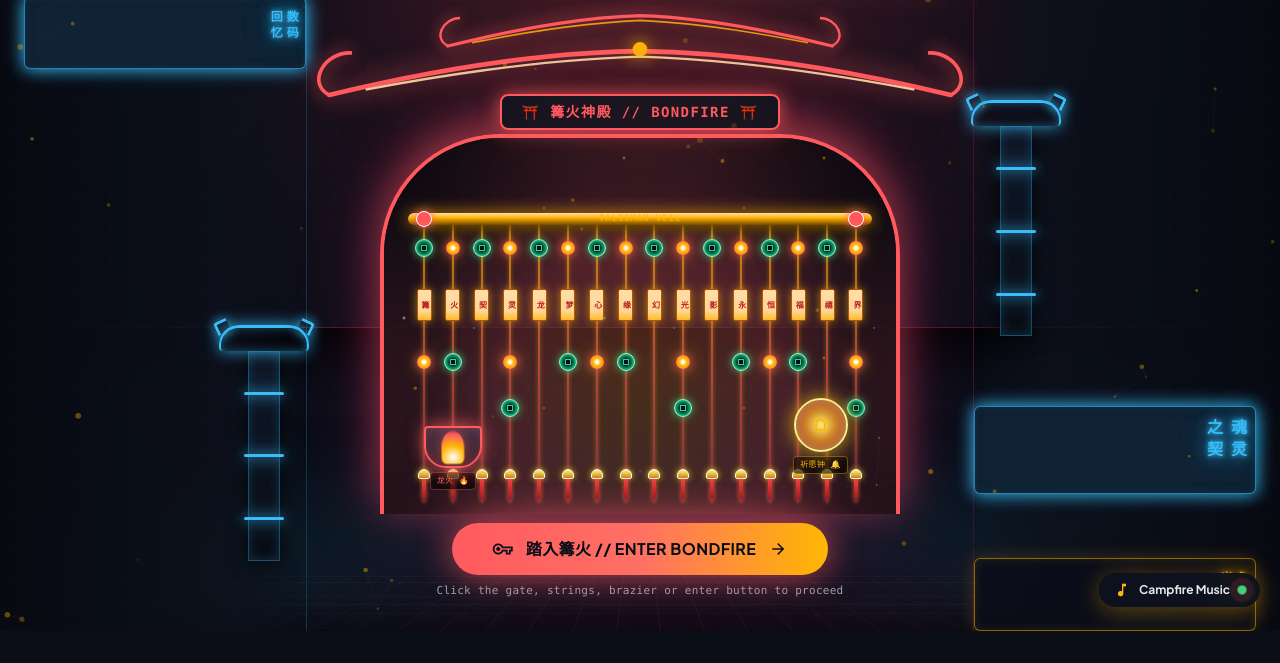
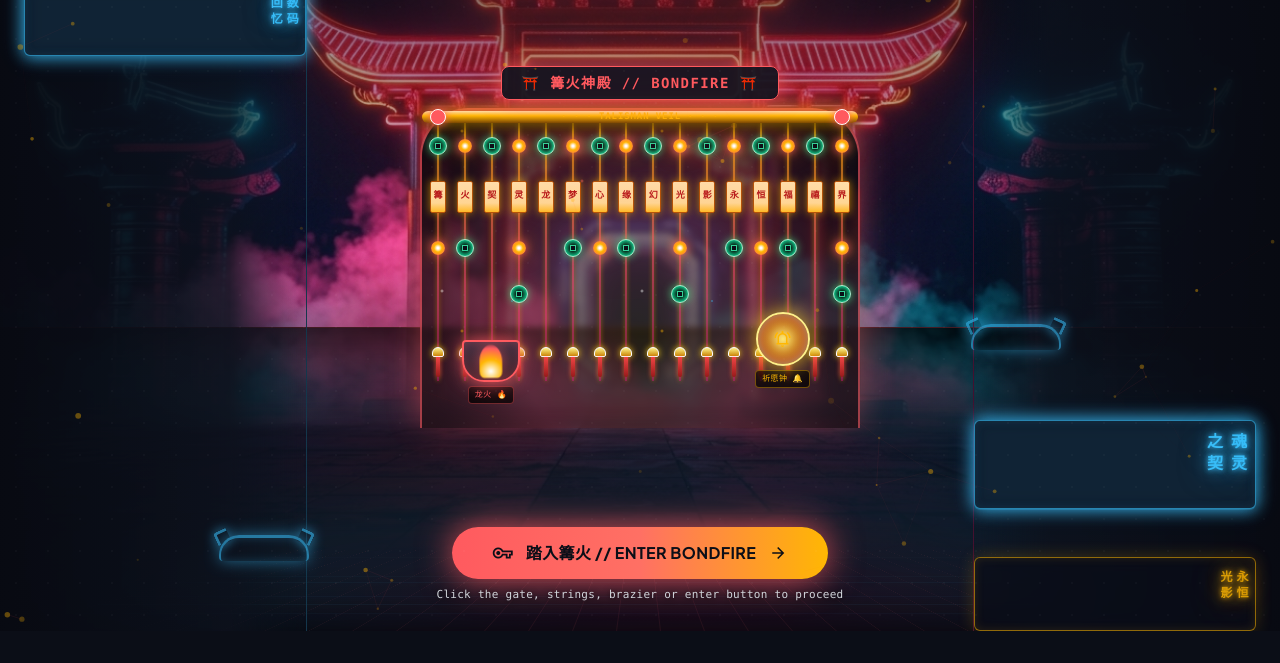
Before and after one commit to Harshal9865/bondfire-app, a website with bundled scripts: page index.html in a window 1280 px wide. Shown: the part 169-832 px from the top of the page. Built offline with nearby package versions, Linux system fonts and the light colour scheme; a web font is replaced by a local one.

Commit message:
fix: replace crude SVG gate lines with authentic 3D cyberpunk scene, isolate against browser translation bug, and eliminate jukebox overlap

```diff
--- a/css/components.css
+++ b/css/components.css
@@ -688,16 +688,22 @@
 /* Master Gate Universe Stage */
 .cyber-gate-universe {
   position: relative;
-  width: 100%;
-  min-height: 100vh;
-  min-height: 100dvh;
-  background: radial-gradient(circle at 50% 35%, #180812 0%, #0c0816 35%, #05060a 80%, #030407 100%);
+  width: 100vw;
+  height: 100vh;
+  height: 100dvh;
+  background-color: #05070e;
   overflow: hidden;
   display: flex;
   flex-direction: column;
   justify-content: space-between;
   align-items: center;
   perspective: 1200px;
+}
+
+/* Hide floating jukebox on the gate sanctuary screen to prevent any overlap */
+body[data-view="GATE"] #spotify-jukebox-container,
+#cyber-gate-screen ~ #jukebox-mount #spotify-jukebox-container {
+  display: none !important;
 }
 
 /* Cyber Floor & Wet Street Reflection */
@@ -707,7 +713,7 @@
   left: 0;
   right: 0;
   height: 38%;
-  background: linear-gradient(180deg, rgba(8, 12, 24, 0) 0%, rgba(11, 14, 25, 0.88) 25%, #05070d 100%);
+  background: linear-gradient(180deg, rgba(8, 12, 24, 0) 0%, rgba(11, 14, 25, 0.6) 35%, #05070d 100%);
   border-top: 1px solid rgba(255, 90, 95, 0.25);
   box-shadow: inset 0 20px 60px rgba(0, 0, 0, 0.95);
   z-index: 10;
@@ -911,30 +917,31 @@
 /* Gate Center Archway Aperture */
 .cyber-gate-portal-arch {
   position: relative;
-  width: 100%;
-  max-width: 520px;
-  height: 380px;
-  border-top: 4px solid #ff5a5f;
-  border-left: 4px solid #ff5a5f;
-  border-right: 4px solid #ff5a5f;
-  border-radius: 120px 120px 0 0;
+  width: 92vw;
+  max-width: 440px;
+  height: 320px;
+  border-top: 3px solid rgba(255, 90, 95, 0.85);
+  border-left: 2px solid rgba(255, 90, 95, 0.6);
+  border-right: 2px solid rgba(255, 90, 95, 0.6);
+  border-radius: 48px 48px 0 0;
   box-shadow:
-    0 -10px 40px rgba(255, 90, 95, 0.5),
-    inset 0 10px 45px rgba(255, 90, 95, 0.35),
-    0 0 80px rgba(247, 37, 133, 0.25);
-  background: radial-gradient(circle at 50% 60%, rgba(255, 90, 95, 0.12) 0%, rgba(11, 14, 25, 0.95) 80%);
+    0 -8px 32px rgba(255, 90, 95, 0.45),
+    inset 0 10px 30px rgba(255, 90, 95, 0.25);
+  background: rgba(11, 14, 25, 0.45);
+  backdrop-filter: blur(3px);
   display: flex;
   flex-direction: column;
   align-items: center;
   overflow: visible;
+  margin: 0 auto;
 }
 
 /* Portal Core Glowing Void */
 .cyber-portal-void {
   position: absolute;
   inset: 0;
-  border-radius: 116px 116px 0 0;
-  background: radial-gradient(circle at 50% 70%, rgba(255, 183, 3, 0.15) 0%, rgba(255, 90, 95, 0.2) 40%, rgba(5, 7, 13, 0.95) 90%);
+  border-radius: 46px 46px 0 0;
+  background: radial-gradient(circle at 50% 70%, rgba(255, 183, 3, 0.12) 0%, rgba(255, 90, 95, 0.18) 40%, rgba(5, 7, 13, 0.85) 90%);
   overflow: hidden;
   z-index: 1;
 }
@@ -962,11 +969,9 @@
    ============================================================================== */
 
 .cyber-curtain-container {
-  position: absolute;
-  top: 75px;
-  left: 24px;
-  right: 24px;
-  height: 290px;
+  position: relative;
+  width: 100%;
+  height: 270px;
   z-index: 25;
   display: flex;
   flex-direction: column;
@@ -1078,22 +1083,25 @@
 
 /* Charm Type 3: Rectangular Taoist Cyber-Talisman Paper Tag */
 .talisman-paper-tag {
-  width: 15px;
+  width: 16px;
   height: 32px;
   background: linear-gradient(180deg, #ffdea9 0%, #ffd795 70%, #ffba27 100%);
   border: 1px solid #b45309;
   border-radius: 2px;
-  box-shadow: 0 0 10px rgba(255, 183, 3, 0.6);
+  box-shadow: 0 0 8px rgba(255, 183, 3, 0.6);
   display: flex;
   align-items: center;
   justify-content: center;
-  writing-mode: vertical-rl;
+  overflow: hidden;
   font-family: 'DotGothic16', monospace;
-  font-size: 8px;
+  font-size: 9px;
   font-weight: bold;
   color: #b91c1c;
   line-height: 1;
-  margin: 18px 0;
+  margin: 12px 0;
+  user-select: none;
+  pointer-events: none;
+  white-space: nowrap;
 }
 
 /* Charm Type 4: Weighted Brass Cyber Bell & Tassel at tip */
--- a/js/components/gateScreen.js
+++ b/js/components/gateScreen.js
@@ -1,13 +1,14 @@
 // ==============================================================================
 // CYBERPUNK CHINESE NEON TORII / PAIFANG GATE ENTRY PORTAL
-// Immersive full-screen entrance sanctuary with interactive talisman string curtain,
-// ceremonial dragon brazier, resonant wind gong, and cinematic warp entry.
+// Immersive full-screen entrance sanctuary with authentic 3D cyberpunk scene,
+// interactive talisman string curtain, ceremonial dragon brazier, resonant wind gong,
+// and cinematic warp entry sequence into Bondfire.
 // ==============================================================================
 
 import { store } from '../state/store.js';
 import { audio } from '../visuals/audioSynth.js';
 
-// Designer Talisman Runes for Paper Tags
+// Designer Talisman Runes for Paper Tags (isolated with notranslate)
 const TALISMAN_RUNES = ['篝', '火', '契', '灵', '龙', '梦', '心', '缘', '幻', '光', '影', '永', '恒', '福', '禧', '界'];
 
 export function renderGateScreen() {
@@ -29,9 +30,9 @@ export function renderGateScreen() {
         <!-- Designer Charm 1: Top Jade Bi Ring or Flame Bead -->
         ${hasBiTop ? '<div class="cyber-talisman-charm talisman-jade-bi" title="Jade Bi Charm"></div>' : '<div class="cyber-talisman-charm talisman-flame-bead" title="Cyber Flame Bead"></div>'}
 
-        <!-- Designer Charm 2: Mid Taoist Cyber-Talisman Paper Tag -->
-        <div class="cyber-talisman-charm talisman-paper-tag" title="Cyber Talisman: ${rune}">
-          <span>${rune}</span>
+        <!-- Designer Charm 2: Mid Taoist Cyber-Talisman Paper Tag (notranslate protected) -->
+        <div class="cyber-talisman-charm talisman-paper-tag notranslate" translate="no" title="Cyber Talisman: ${rune}">
+          <span class="notranslate select-none" translate="no">${rune}</span>
         </div>
 
         <!-- Designer Charm 3: Mid/Lower Flame Bead or Bi -->
@@ -48,112 +49,73 @@ export function renderGateScreen() {
   }
 
   return `
-    <div id="cyber-gate-screen" class="cyber-gate-universe select-none">
+    <div id="cyber-gate-screen" class="cyber-gate-universe select-none notranslate" translate="no">
 
-      <!-- Top Ambient Cyber Starfield / Scanline Layer -->
-      <div class="absolute inset-0 bg-[radial-gradient(ellipse_at_top,_rgba(255,90,95,0.18)_0%,_rgba(11,14,25,0.92)_60%,_#05070d_100%)] pointer-events-none z-0"></div>
+      <!-- Authentic Cyberpunk Torii Paifang 3D Scene Backdrop (Reference Images 1 & 2) -->
+      <div class="absolute inset-0 bg-cover bg-center sm:bg-bottom bg-no-repeat pointer-events-none z-0" style="background-image: url('assets/cyber_gate_scene.jpg');"></div>
 
-      <!-- Horizontal Cyber Wall: Left Side with Blue Neon Pagoda Pillar & Vertical Signs -->
-      <aside class="cyber-wall-left hidden sm:flex">
-        <!-- Vertical Holographic Chinese Neon Sign -->
-        <div class="neon-chinese-sign neon-sign-red ml-4 sm:ml-6 mb-16 shadow-2xl">
-          <span>赛博·篝火</span>
-        </div>
-        <div class="neon-chinese-sign neon-sign-cyan ml-4 sm:ml-6 text-xs opacity-80">
-          <span>数码回忆</span>
-        </div>
+      <!-- Atmospheric Darkness & Vignette Gradients -->
+      <div class="absolute inset-0 bg-gradient-to-t from-[#0B0E17] via-transparent to-[#0B0E17]/85 pointer-events-none z-1"></div>
 
-        <!-- Flanking Pagoda Lantern Tower (Reference Image 2) -->
-        <div class="cyber-pillar-tower ml-auto mr-2">
-          <div class="cyber-pillar-roof"></div>
-          <div class="cyber-pillar-shaft">
-            <div class="cyber-pillar-glow-ring"></div>
-            <div class="cyber-pillar-glow-ring"></div>
-            <div class="cyber-pillar-glow-ring"></div>
-          </div>
-        </div>
-      </aside>
-
-      <!-- Horizontal Cyber Wall: Right Side with Blue Neon Pagoda Pillar & Vertical Signs -->
-      <aside class="cyber-wall-right hidden sm:flex">
-        <!-- Flanking Pagoda Lantern Tower (Reference Image 2) -->
-        <div class="cyber-pillar-tower mr-auto ml-2">
-          <div class="cyber-pillar-roof"></div>
-          <div class="cyber-pillar-shaft">
-            <div class="cyber-pillar-glow-ring"></div>
-            <div class="cyber-pillar-glow-ring"></div>
-            <div class="cyber-pillar-glow-ring"></div>
-          </div>
-        </div>
-
-        <!-- Vertical Holographic Chinese Neon Sign -->
-        <div class="neon-chinese-sign neon-sign-cyan mr-4 sm:mr-6 mb-16 shadow-2xl">
-          <span>魂灵之契</span>
-        </div>
-        <div class="neon-chinese-sign neon-sign-gold mr-4 sm:mr-6 text-xs opacity-80">
-          <span>永恒光影</span>
-        </div>
-      </aside>
-
-      <!-- Wet Reflective Stone Floor with Animated Ground Mist / Fog -->
+      <!-- Wet Floor Reflection Grid Overlay -->
       <div class="cyber-wet-floor">
         <div class="cyber-floor-grid"></div>
         <div class="cyber-ground-fog-layer"></div>
       </div>
 
+      <!-- Horizontal Cyber Wall: Left Side Vertical Holographic Signs -->
+      <aside class="cyber-wall-left hidden lg:flex notranslate" translate="no">
+        <div class="neon-chinese-sign neon-sign-red ml-6 mb-12 shadow-2xl">
+          <span class="notranslate" translate="no">赛博·篝火</span>
+        </div>
+        <div class="neon-chinese-sign neon-sign-cyan ml-6 text-xs opacity-85">
+          <span class="notranslate" translate="no">数码回忆</span>
+        </div>
+        <div class="cyber-pillar-tower ml-auto mr-2 opacity-60">
+          <div class="cyber-pillar-roof"></div>
+        </div>
+      </aside>
+
+      <!-- Horizontal Cyber Wall: Right Side Vertical Holographic Signs -->
+      <aside class="cyber-wall-right hidden lg:flex notranslate" translate="no">
+        <div class="cyber-pillar-tower mr-auto ml-2 opacity-60">
+          <div class="cyber-pillar-roof"></div>
+        </div>
+        <div class="neon-chinese-sign neon-sign-cyan mr-6 mb-12 shadow-2xl">
+          <span class="notranslate" translate="no">魂灵之契</span>
+        </div>
+        <div class="neon-chinese-sign neon-sign-gold mr-6 text-xs opacity-85">
+          <span class="notranslate" translate="no">永恒光影</span>
+        </div>
+      </aside>
+
       <!-- Top Header Title: Animated Cyberpunk Welcome Neon Typography -->
-      <header class="w-full max-w-4xl mx-auto pt-6 sm:pt-8 md:pt-10 px-4 text-center z-30 flex flex-col items-center">
+      <header class="w-full max-w-3xl mx-auto pt-5 sm:pt-7 px-4 text-center z-30 flex flex-col items-center notranslate" translate="no">
         <!-- Holographic Cyber Seal Badge -->
-        <div class="inline-flex items-center gap-2 px-3 py-1 rounded-full bg-[#161a29]/90 border border-sunset-coral/50 shadow-[0_0_15px_rgba(255,90,95,0.4)] mb-3">
+        <div class="inline-flex items-center gap-2 px-3.5 py-1 rounded-full bg-[#10131c]/85 border border-sunset-coral/50 shadow-[0_0_18px_rgba(255,90,95,0.4)] mb-2 backdrop-blur-sm">
           <span class="w-2 h-2 rounded-full bg-sunset-coral animate-ping"></span>
-          <span class="text-[10px] sm:text-xs font-mono font-bold tracking-widest text-sunset-coral uppercase">
+          <span class="text-[10px] sm:text-xs font-mono font-bold tracking-widest text-sunset-coral uppercase notranslate" translate="no">
             ⛩️ DIGITAL SANCTUARY GATE // 篝火传送门
           </span>
         </div>
 
         <!-- Master Animated Welcome Heading (User Request) -->
-        <h1 class="font-display font-black text-2xl sm:text-4xl md:text-5xl lg:text-6xl tracking-tight text-white uppercase drop-shadow-[0_0_20px_rgba(255,90,95,0.85)] leading-tight">
+        <h1 class="font-display font-black text-2xl sm:text-4xl md:text-5xl tracking-tight text-white uppercase drop-shadow-[0_0_22px_rgba(255,90,95,0.9)] leading-tight notranslate" translate="no">
           WELCOME TO <span class="bg-gradient-to-r from-sunset-coral via-[#FF7064] to-amber-gold bg-clip-text text-transparent underline decoration-sunset-coral/50 decoration-wavy">BONDFIRE</span>
         </h1>
 
         <!-- Cyberpunk Chinese Subtitle -->
-        <p class="font-mono text-xs sm:text-sm text-gray-300 mt-2 flex items-center justify-center gap-2">
-          <span class="text-amber-gold">「 踏入赛博篝火 · 开启真实回忆 」</span>
-          <span class="text-gray-500 hidden sm:inline">— Touch strings to part the veil —</span>
+        <p class="font-mono text-xs sm:text-sm text-gray-200 mt-1.5 flex items-center justify-center gap-2 drop-shadow-[0_2px_4px_rgba(0,0,0,0.9)] notranslate" translate="no">
+          <span class="text-amber-gold font-bold">「 踏入赛博篝火 · 开启真实回忆 」</span>
+          <span class="text-gray-400 hidden sm:inline">— Brush strings to part the veil —</span>
         </p>
       </header>
 
-      <!-- Centerpiece: Grand Cyberpunk Torii / Paifang Gate (Reference Images 1 & 2) -->
-      <section class="cyber-torii-frame w-full px-2 my-auto" id="cyber-gate-portal-frame">
+      <!-- Centerpiece: Torii Portal Archway with Interactive Talisman String Curtain -->
+      <section class="cyber-torii-frame w-full px-2 my-auto flex flex-col items-center justify-center" id="cyber-gate-portal-frame">
 
-        <!-- Multi-tier Sweeping Pagoda Roof (Top Tier) -->
-        <div class="cyber-roof-tier-top mx-auto relative flex justify-center items-end">
-          <svg viewBox="0 0 500 60" class="w-full h-full overflow-visible" fill="none">
-            <!-- Sweeping curved roof ridge -->
-            <path d="M 10 50 Q 150 15 250 12 Q 350 15 490 50" stroke="#ff5a5f" stroke-width="4" filter="drop-shadow(0 0 10px #ff5a5f)" stroke-linecap="round"/>
-            <path d="M 40 46 Q 160 22 250 18 Q 340 22 460 46" stroke="#ffb703" stroke-width="2" opacity="0.85"/>
-            <!-- Flying Eaves Dragon Tips -->
-            <path d="M 10 50 C -10 40 5 15 25 15" stroke="#ff5a5f" stroke-width="3" filter="drop-shadow(0 0 8px #ff5a5f)"/>
-            <path d="M 490 50 C 510 40 495 15 475 15" stroke="#ff5a5f" stroke-width="3" filter="drop-shadow(0 0 8px #ff5a5f)"/>
-          </svg>
-        </div>
-
-        <!-- Multi-tier Sweeping Pagoda Roof (Main Middle Tier with Dougong brackets) -->
-        <div class="cyber-roof-tier-main mx-auto relative flex justify-center items-end">
-          <svg viewBox="0 0 700 70" class="w-full h-full overflow-visible" fill="none">
-            <!-- Main wide sweeping curved roof ridge -->
-            <path d="M 10 58 Q 200 12 350 10 Q 500 12 690 58" stroke="#ff5a5f" stroke-width="5" filter="drop-shadow(0 0 14px #ff5a5f)" stroke-linecap="round"/>
-            <path d="M 50 52 Q 220 20 350 16 Q 480 20 650 52" stroke="#ffdea9" stroke-width="2.5" opacity="0.9"/>
-            <!-- Sweeping Eaves Up-turns -->
-            <path d="M 10 58 C -15 45 5 10 35 12" stroke="#ff5a5f" stroke-width="4" filter="drop-shadow(0 0 10px #ff5a5f)"/>
-            <path d="M 690 58 C 715 45 695 10 665 12" stroke="#ff5a5f" stroke-width="4" filter="drop-shadow(0 0 10px #ff5a5f)"/>
-            <!-- Central Pagoda Crest / Jewel -->
-            <circle cx="350" cy="8" r="8" fill="#ffb703" filter="drop-shadow(0 0 10px #ffb703)"/>
-          </svg>
-        </div>
-
-        <!-- Center Glowing Signboard -->
-        <div class="relative -mt-3 mb-1 px-5 py-1.5 rounded-lg bg-[#0E121E]/95 border-2 border-sunset-coral shadow-[0_0_20px_rgba(255,90,95,0.8)] z-30 flex items-center gap-2">
+        <!-- Center Glowing Signboard over the gate portal -->
+        <div class="relative mb-2 px-5 py-1.5 rounded-lg bg-[#0E121E]/95 border border-sunset-coral shadow-[0_0_20px_rgba(255,90,95,0.8)] z-30 flex items-center gap-2 notranslate" translate="no">
           <span class="text-sunset-coral font-bold text-xs sm:text-sm tracking-widest font-mono">⛩️ 篝火神殿 // BONDFIRE ⛩️</span>
         </div>
 
@@ -170,7 +132,7 @@ export function renderGateScreen() {
             <!-- Brass Mounting Pole -->
             <div class="cyber-curtain-pole">
               <div class="cyber-curtain-pole-finial"></div>
-              <div class="text-[9px] font-mono font-bold tracking-widest text-amber-gold uppercase opacity-80">
+              <div class="text-[9px] font-mono font-bold tracking-widest text-amber-gold uppercase opacity-90 notranslate" translate="no">
                 · · · TALISMAN VEIL · · ·
               </div>
               <div class="cyber-curtain-pole-finial"></div>
@@ -187,7 +149,7 @@ export function renderGateScreen() {
             <div class="brazier-cauldron">
               <div class="brazier-flame" id="brazier-flame-core"></div>
             </div>
-            <div class="mt-1 px-1.5 py-0.5 rounded bg-black/60 border border-sunset-coral/40 text-[8px] font-mono text-sunset-coral uppercase tracking-wider">
+            <div class="mt-1 px-1.5 py-0.5 rounded bg-black/70 border border-sunset-coral/40 text-[8px] font-mono text-sunset-coral uppercase tracking-wider notranslate" translate="no">
               龙火 🔥
             </div>
           </div>
@@ -198,7 +160,7 @@ export function renderGateScreen() {
               <div class="gong-ripple" id="gong-ripple-ring"></div>
               <span class="material-symbols-outlined text-[20px] text-amber-gold drop-shadow-[0_0_6px_#fff]">notifications_active</span>
             </div>
-            <div class="mt-1 px-1.5 py-0.5 rounded bg-black/60 border border-amber-gold/40 text-[8px] font-mono text-amber-gold uppercase tracking-wider">
+            <div class="mt-1 px-1.5 py-0.5 rounded bg-black/70 border border-amber-gold/40 text-[8px] font-mono text-amber-gold uppercase tracking-wider notranslate" translate="no">
               祈愿钟 🔔
             </div>
           </div>
@@ -208,16 +170,16 @@ export function renderGateScreen() {
       </section>
 
       <!-- Bottom Enter Prompt & Action Bar -->
-      <footer class="w-full max-w-lg mx-auto pb-6 sm:pb-8 px-4 text-center z-30 flex flex-col items-center">
+      <footer class="w-full max-w-lg mx-auto pb-5 sm:pb-7 px-4 text-center z-30 flex flex-col items-center notranslate" translate="no">
         <!-- Main Enter Button -->
-        <button id="btn-enter-gate" class="relative group overflow-hidden px-7 sm:px-10 py-3 sm:py-3.5 rounded-full bg-gradient-to-r from-sunset-coral via-[#FF7064] to-amber-gold text-[#0B0E17] font-black text-sm sm:text-base tracking-wide shadow-[0_0_35px_rgba(255,90,95,0.75)] hover:shadow-[0_0_55px_rgba(255,183,3,0.9)] hover:scale-105 active:scale-95 transition-all duration-300 flex items-center gap-3 cursor-pointer">
+        <button id="btn-enter-gate" class="relative group overflow-hidden px-7 sm:px-10 py-3 sm:py-3.5 rounded-full bg-gradient-to-r from-sunset-coral via-[#FF7064] to-amber-gold text-[#0B0E17] font-black text-sm sm:text-base tracking-wide shadow-[0_0_35px_rgba(255,90,95,0.85)] hover:shadow-[0_0_55px_rgba(255,183,3,0.95)] hover:scale-105 active:scale-95 transition-all duration-300 flex items-center gap-3 cursor-pointer">
           <span class="material-symbols-outlined text-[22px] group-hover:rotate-45 transition-transform duration-300">vpn_key</span>
-          <span>踏入篝火 // ENTER BONDFIRE</span>
+          <span class="notranslate" translate="no">踏入篝火 // ENTER BONDFIRE</span>
           <span class="material-symbols-outlined text-[20px] group-hover:translate-x-1 transition-transform">arrow_forward</span>
         </button>
 
         <!-- Hint -->
-        <span class="text-[11px] text-gray-400 font-mono mt-2 tracking-wide">
+        <span class="text-[11px] text-gray-300 font-mono mt-2 tracking-wide drop-shadow-[0_1px_3px_rgba(0,0,0,0.9)] notranslate" translate="no">
           Click the gate, strings, brazier or enter button to proceed
         </span>
       </footer>
@@ -239,6 +201,12 @@ export function bindGateScreenEvents() {
 
   if (!container) return;
 
+  // Temporarily hide the floating Jukebox container on the gate screen to prevent any overlap
+  const jukebox = document.getElementById('spotify-jukebox-container');
+  if (jukebox) {
+    jukebox.classList.add('hidden');
+  }
+
   // Track if entering sequence has been triggered
   let hasEntered = false;
 
@@ -252,14 +220,19 @@ export function bindGateScreenEvents() {
     // 2. Add visual warp sequence classes
     container.classList.add('is-entering');
 
-    // 3. Mark session flag so navigating between games won't re-trap user
+    // 3. Restore jukebox visibility for the rest of the application
+    if (jukebox) {
+      jukebox.classList.remove('hidden');
+    }
+
+    // 4. Mark session flag so navigating between games won't re-trap user
     if (typeof sessionStorage !== 'undefined') {
       try {
         sessionStorage.setItem('bondfire_gate_entered', 'true');
       } catch (_) {}
     }
 
-    // 4. Smoothly transition to HOME view
+    // 5. Smoothly transition to HOME view
     setTimeout(() => {
       store.setState({ currentView: 'HOME' });
       if (typeof window !== 'undefined') {
```
Also changed, not shown: index.html (+1 -0 lines), assets/cyber_gate_scene.jpg (added).
